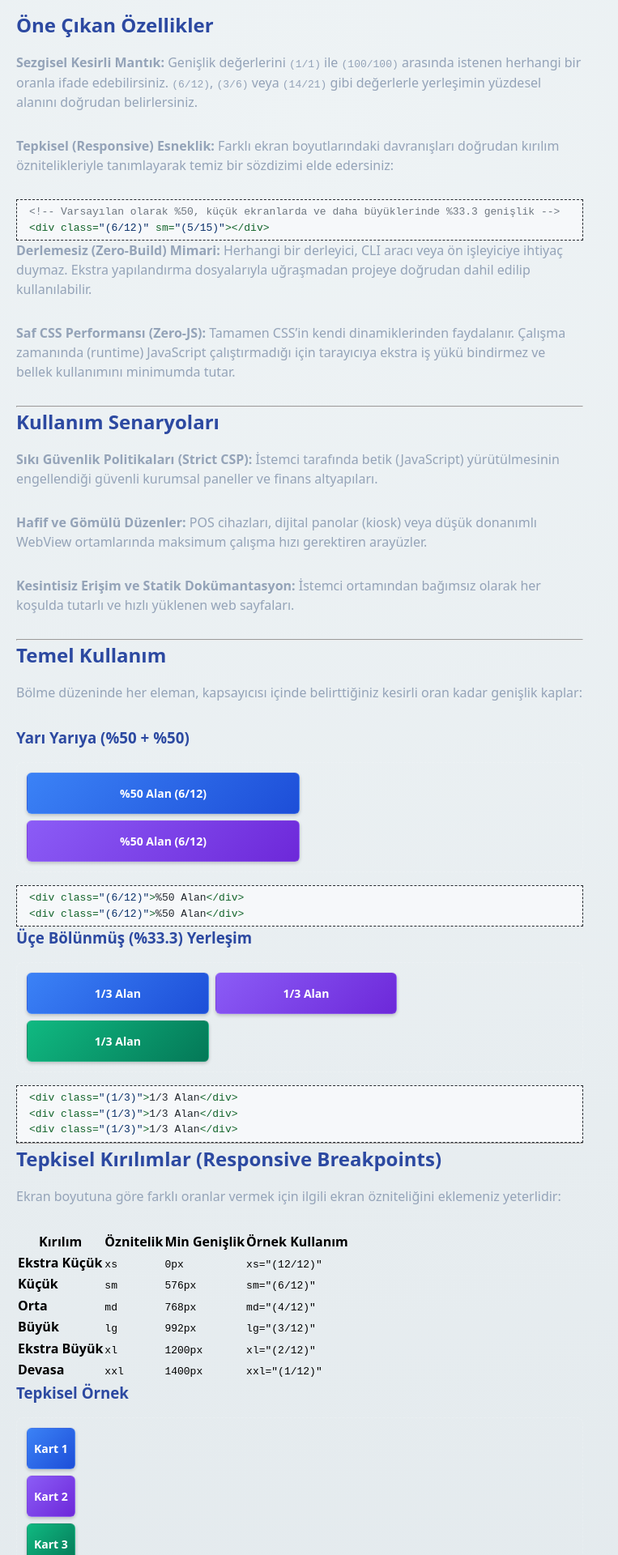
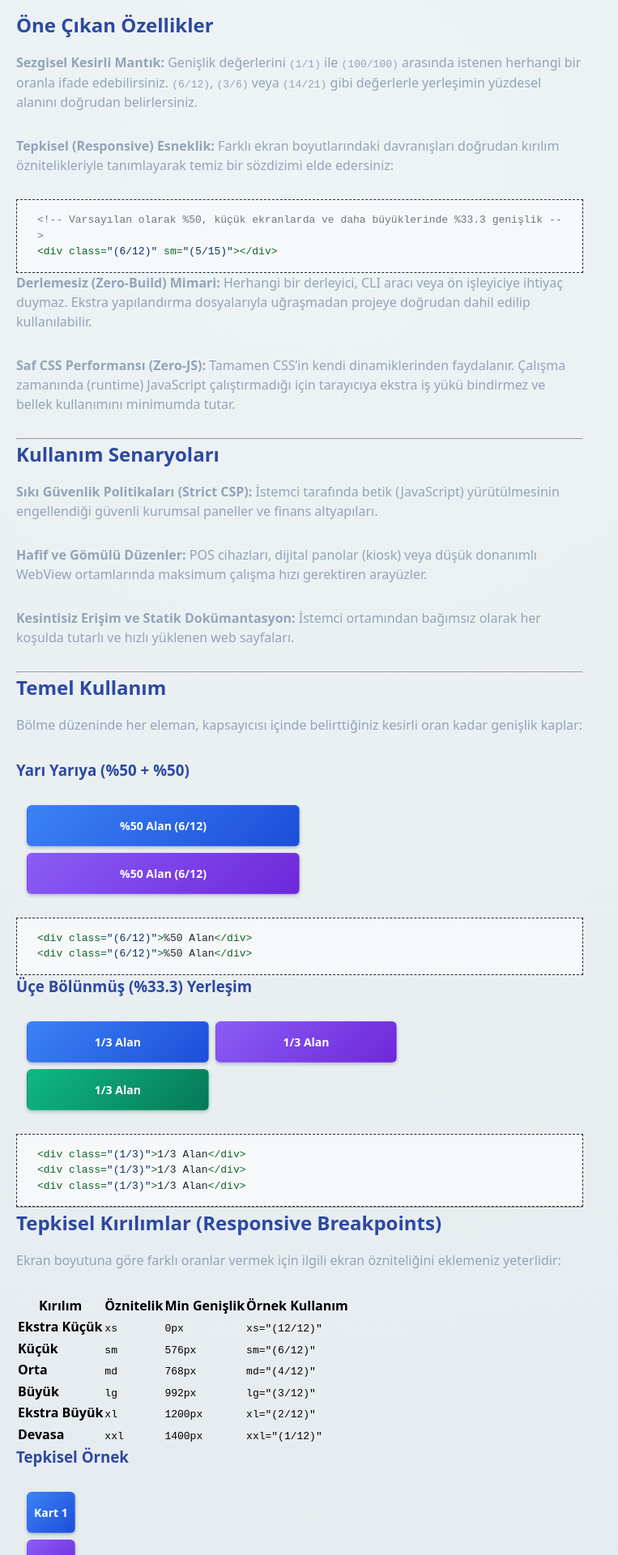
Before and after one commit to data-deveb/deveb.css, a Jekyll site: the page built from devebpages/_docs/grid.md, in a window 1280 px wide. Shown: the part 486-2406 px from the top of the page at 81% size, without its empty margins (0-763 px from the left). Built offline with Jekyll 4.4.1, drawn with Linux system fonts in a browser that asks for light colours.

Commit message:
Update style.css

```diff
--- a/devebpages/assets/css/style.css
+++ b/devebpages/assets/css/style.css
@@ -124,6 +124,17 @@
   color: var(--accent-color);
 }
 
+pre.highlight, pre.highlight code {
+  max-width: 100%;
+  box-sizing: border-box;
+  white-space: pre-wrap;     /* Uzun satırların alt satıra inmesini sağlar */
+  word-break: break-all;     /* Kelimelerin taşmasını engeller */
+}
+pre.highlight code{
+  display: block;
+  padding: 10px;
+}
+
 /* Content & Cards */
 h1,
 h2,
@@ -163,8 +174,9 @@
   gap: 30px;
 
 }
-.doc-list>li{
-  display:flex;
+
+.doc-list>li {
+  display: flex;
   align-items: stretch;
 }
 
@@ -226,7 +238,7 @@
   display: flex;
   align-items: center;
   justify-content: center;
-  margin-left:auto;
+  margin-left: auto;
   margin-bottom: 10px;
 }
 
@@ -286,9 +298,10 @@
   flex: 1;
 
 }
-.c6-cta > a{
+
+.c6-cta>a {
   padding: 12px;
-    text-align: center;
+  text-align: center;
   flex: 1;
   border-radius: 999px;
   background: rgba(255, 255, 255, 0.55);
@@ -296,7 +309,8 @@
   font-size: 0.8rem;
   color: #1a1a1a;
 }
-.c6-cta > a:hover{
+
+.c6-cta>a:hover {
   background: rgba(255, 255, 255, 0.95);
 }
 
@@ -309,3 +323,76 @@
   align-items: center;
   justify-content: center;
 }
+
+
+
+.glow-on-hover {
+  display: block;
+  width: 220px;
+  height: 50px;
+  padding: 14px 48px;
+  border: none;
+  outline: none;
+  color: #fff;
+  background: #2c49a1;
+  cursor: pointer;
+  position: relative;
+  z-index: 0;
+  border-radius: 24px;
+  margin: 20px;
+}
+
+.glow-on-hover:before {
+  content: '';
+  background: linear-gradient(45deg, #ff0000, #ff7300, #fffb00, #48ff00, #00ffd5, #002bff, #7a00ff, #ff00c8, #ff0000);
+  position: absolute;
+  top: -2px;
+  left: -2px;
+  background-size: 400%;
+  z-index: -1;
+  filter: blur(5px);
+  width: calc(100% + 4px);
+  height: calc(100% + 4px);
+  animation: glowing 20s linear infinite;
+  opacity: 0;
+  transition: opacity .3s ease-in-out;
+  border-radius: 24px;
+}
+
+.glow-on-hover:active {
+  color: #000
+}
+
+.glow-on-hover:active:after {
+  background: transparent;
+}
+
+.glow-on-hover:hover:before {
+  opacity: 1;
+}
+
+.glow-on-hover:after {
+  z-index: -1;
+  content: '';
+  position: absolute;
+  width: 100%;
+  height: 100%;
+  background: #2c49a1;
+  left: 0;
+  top: 0;
+  border-radius: 24px;
+}
+
+@keyframes glowing {
+  0% {
+    background-position: 0 0;
+  }
+
+  50% {
+    background-position: 400% 0;
+  }
+
+  100% {
+    background-position: 0 0;
+  }
+}
```
